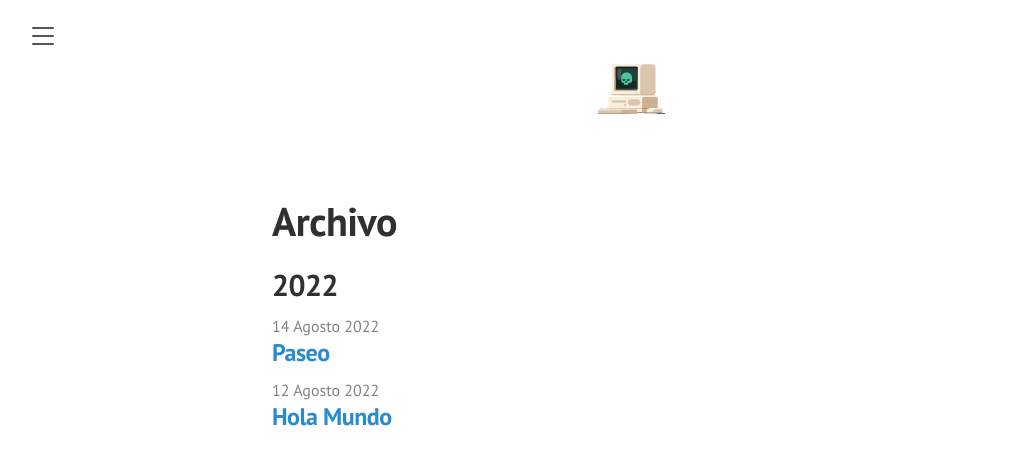
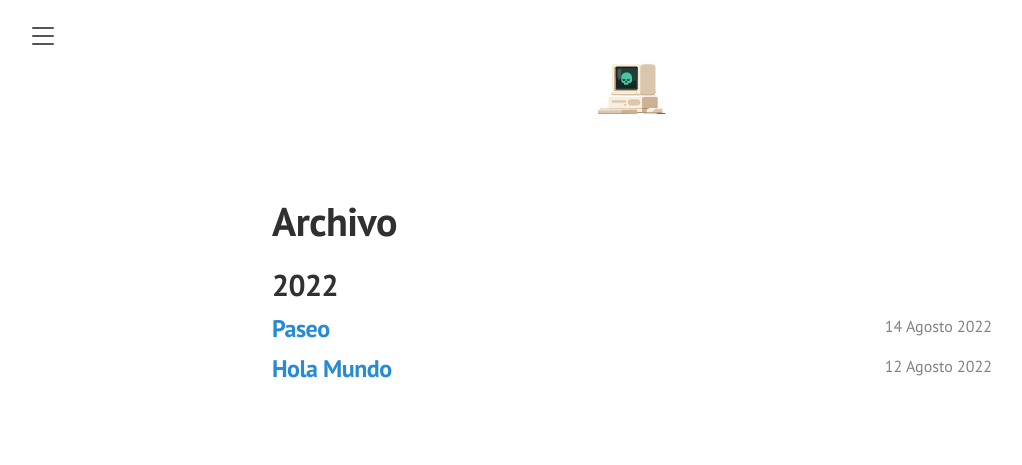
Before and after one commit to darriagada/darriagada.github.io, a Jekyll site: the page built from archive.md, in a window 1280 px wide. Shown: the top 465 px of the page, without its empty margins (8-1030 px from the left). Built offline with Jekyll 4.4.1, drawn with Linux system fonts in a browser that asks for light colours; comment, search, counter and statistics services are not loaded.

Commit message:
Update lanyon.css

```diff
--- a/public/css/lanyon.css
+++ b/public/css/lanyon.css
@@ -151,7 +151,7 @@ h1, h2, h3, h4, h5, h6 {
  margin-bottom:30px
 }
 .post-meta {
- float:right;
+	display:block;
  font-size:16px;
  color:#828282
 }
@@ -168,14 +168,14 @@ h1, h2, h3, h4, h5, h6 {
  line-height:1
 }
 
-@media (min-width: 30em) {
+@media (min-width: 34rem) {
 	.post-list>li {
 	 margin-bottom:10px
 	}
 
 	.post-meta {
-		float:none;
-		display:block;
+	    float: right;
+	    margin-left: 1rem;
 	}
 }
 
```
